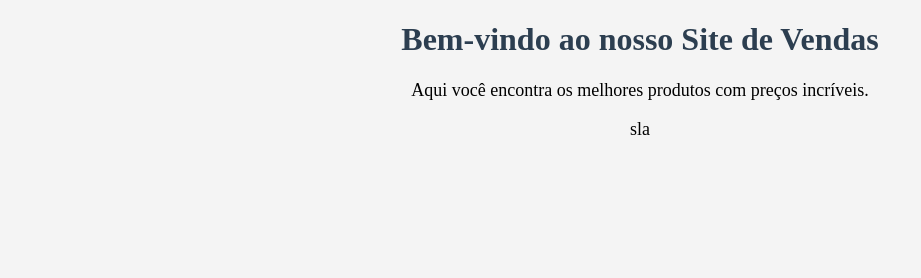
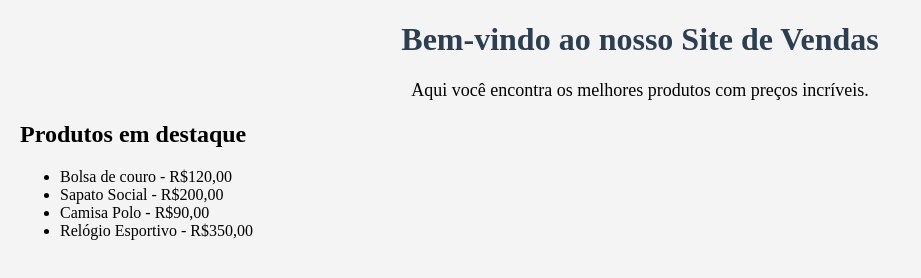
Before and after one commit to mabisjwk/Vendas, a plain HTML site: page index.html in a window 1280 px wide. Shown: the whole page, without its empty margins (0-921 px from the left). Drawn offline with Linux system fonts and the light colour scheme.

Commit message:
feat: adicionando a lista de produtos Ref #04

```diff
--- a/index.html
+++ b/index.html
@@ -9,6 +9,12 @@
 <body>
     <h1>Bem-vindo ao nosso Site de Vendas</h1>
     <p>Aqui você encontra os melhores produtos com preços incríveis.</p>
-    <p>sla</p>
+    <h2>Produtos em destaque</h2>
+    <ul>
+        <li>Bolsa de couro - R$120,00</li>
+        <li>Sapato Social - R$200,00</li>
+        <li>Camisa Polo - R$90,00</li>
+        <li>Relógio Esportivo - R$350,00</li>
+    </ul>
 </body>
 </html>
```
